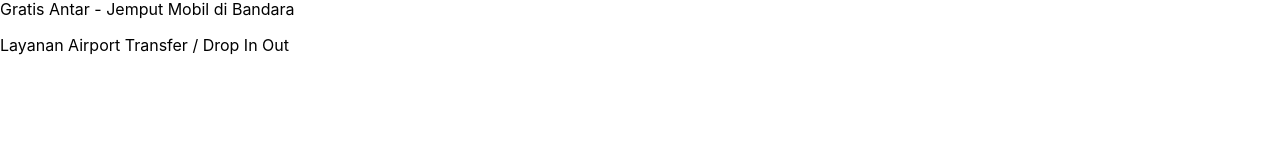
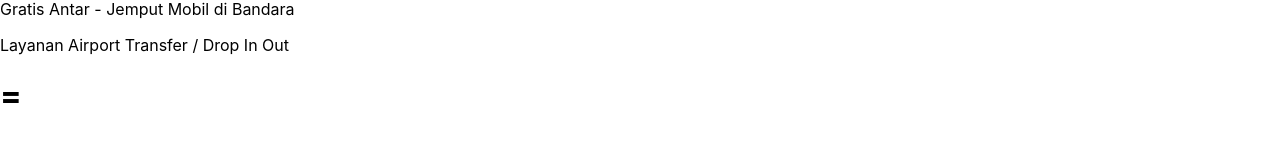
Before and after one commit to salsabilaathika-97/latihan-react-2, a React (Create React App) app: page / in a window 1280 px wide. Shown: the part 269-410 px from the top of the page. Built offline with nearby package versions, Linux system fonts and the light colour scheme.

Commit message:
add state for handle sidebar icon

```diff
--- a/src/App.js
+++ b/src/App.js
@@ -1,7 +1,7 @@
 import Navbar from "./components/Navbar";
 import Strength from "./components/Strength";
 import { navList, image, strengthList } from "./const/staticData";
-
+import {useState} from "react";
 
 const props = {
   navList,
@@ -10,10 +10,21 @@ const props = {
 }
 
 const App = () => {
+
+  const [showSidebar, setshowSidebar] = useState(false);
+
+  console.log("ini sidebar",showSidebar);
+
+  const handleSidebar = () => {
+    console.log("fungsi berjalan");
+    setshowSidebar(!showSidebar);
+  }
+
   return (
     <div>
       {/* <Navbar {...props} /> */}
       <Strength {...props} />
+      <h1 onClick={handleSidebar}>{showSidebar === true ? "x" :"="}</h1>
     </div>
   )
 }
```
